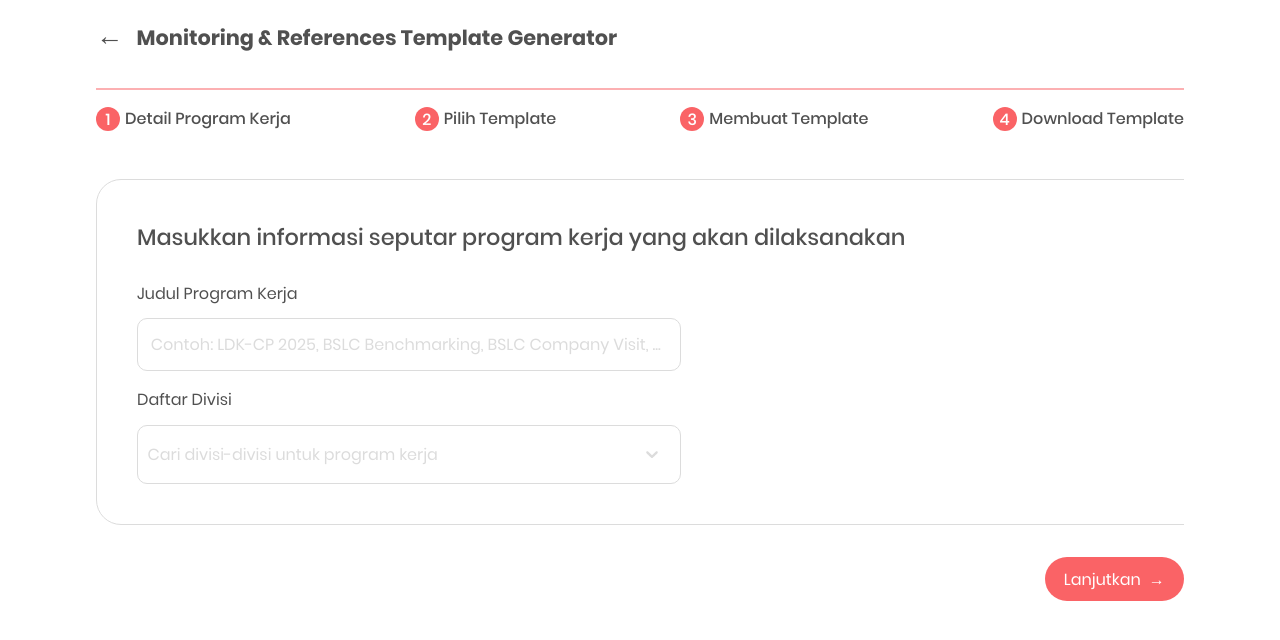
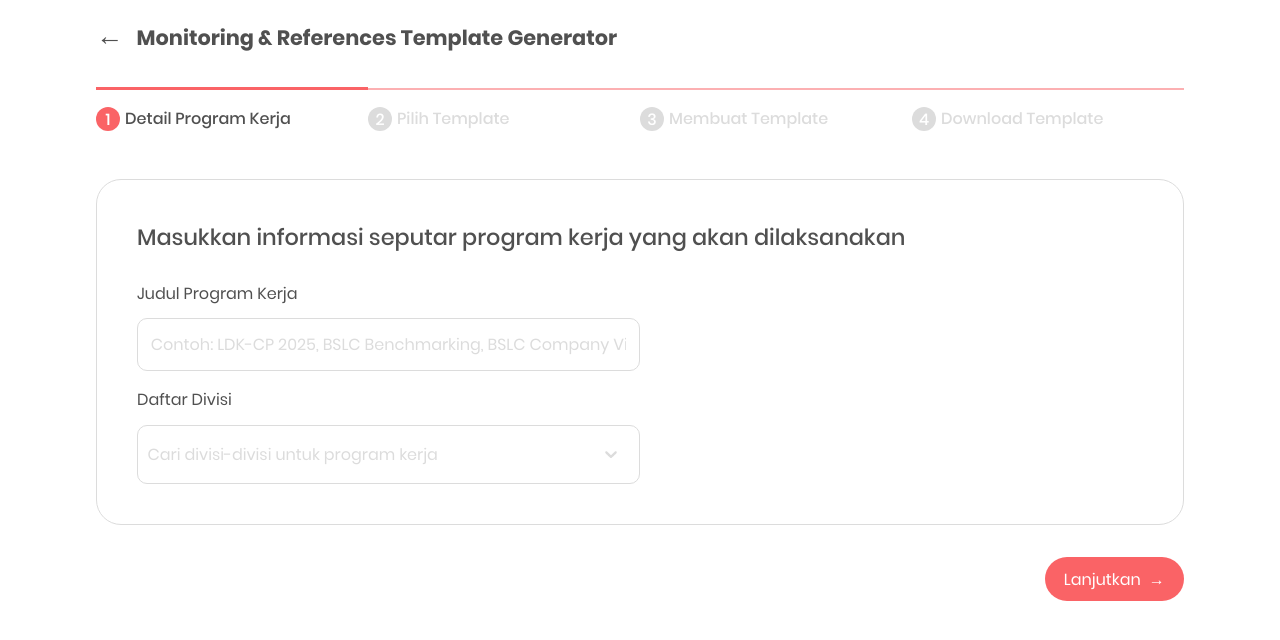
Before and after one commit to stefani-gifta/Sheet-Generator, a React (Vite) app in the folder client/: page / in a window 1280 px wide. Shown: the top 640 px of the page. Built offline with nearby package versions, Linux system fonts and the light colour scheme.

Commit message:
Add progress to steps

```diff
--- a/client/src/App.css
+++ b/client/src/App.css
@@ -225,13 +225,15 @@ section {
   width: 100%;
   display: flex;
   justify-content: space-between;
-  cursor: pointer;
   counter-reset: step;
   margin: 2em 0;
   border-top: 2px solid #FCB0B2;
+  user-select: none;
 }
 
 .steps>div {
+  color: gainsboro;
+  width: 25%;
   margin-top: -2px;
   padding: 1em 0;
   display: flex;
@@ -241,21 +243,25 @@ section {
   border-top: 2px solid #FCB0B2;
 }
 
-.steps>div:hover,
-.steps>div:active {
-  margin-top: -3px;
-  border-top: 3px solid #FA6366;
-}
-
 .steps>div::before {
   content: counter(step);
   counter-increment: step;
-  background-color: #FA6366;
+  background-color: gainsboro;
   border-radius: 100%;
   width: 1.5em;
   height: 1.5em;
   text-align: center;
   color: white;
+}
+
+.steps > div.steps-active {
+  color: #505050;
+  margin-top: -3px;
+  border-top: 3px solid #FA6366;
+}
+
+.steps > div.steps-active::before {
+  background-color: #FA6366;
 }
 
 .form-buttons {
@@ -271,6 +277,7 @@ section {
   border-radius: 25px;
   padding: 2.5em;
   border: 1px solid gainsboro;
+  box-sizing: border-box;
 }
 
 .label-container {
--- a/client/src/FormTemplate.jsx
+++ b/client/src/FormTemplate.jsx
@@ -1,4 +1,4 @@
-import { useState, useRef } from 'react';
+import { useState } from 'react';
 
 import BackButton from "./BackButton";
 import NextButton from "./NextButton";
@@ -14,6 +14,10 @@ export default function FormTemplate() {
             case 1:
                 return <Page1 />;
             case 2:
+                return <Page2 />;
+            case 3:
+                return <Page1 />;
+            case 4:
                 return <Page2 />;
             default:
                 return <Page1 />;
@@ -34,23 +38,23 @@ export default function FormTemplate() {
 
     return (
         <section id="form">
-            <button class="form-back-button">
-                <span class="left-arrow">←</span>
+            <button className="form-back-button">
+                <span className="left-arrow">←</span>
                 Monitoring & References Template Generator
             </button>
 
-            <div class="steps">
-                <div>Detail Program Kerja</div>
-                <div>Pilih Template</div>
-                <div>Membuat Template</div>
-                <div>Download Template</div>
+            <div className="steps">
+                <div className="steps-active">Detail Program Kerja</div>
+                <div className={currentPage >= 2 ? "steps-active" : ""}>Pilih Template</div>
+                <div className={currentPage >= 3 ? "steps-active" : ""}>Membuat Template</div>
+                <div className={currentPage >= 4 ? "steps-active" : ""}>Download Template</div>
             </div>
 
-            <div class="form-contents">
+            <div className="form-contents">
                 {renderPage()}
             </div>
 
-            <div class="form-buttons">
+            <div className="form-buttons">
                 <BackButton insertText={"Kembali"} onClick={handleBack}
                     className={currentPage === 1 ? "hidden-button" : ""} />
                 <NextButton insertText={"Lanjutkan"} onClick={handleNext}
```
